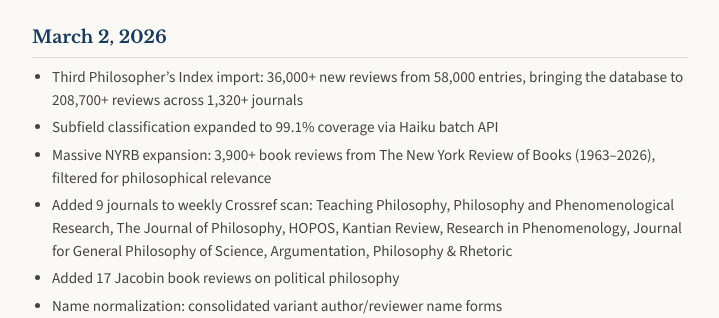
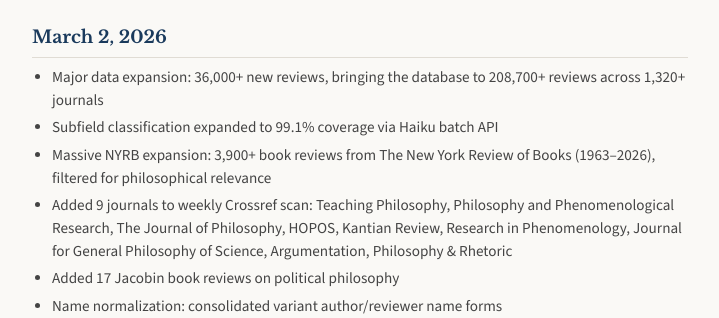
Before and after one commit to mzwolinski-png/philreviews, a Flask app: page /changelog in a window 1280 px wide. Shown: the part 146-464 px from the top of the page, without its empty margins (280-999 px from the left). Run offline with Flask 3, Linux system fonts and the light colour scheme; some libraries are stand-ins or nearby versions.

Commit message:
Remove data source mention from changelog
Co-Authored-By: Claude Opus 4.6 <noreply@anthropic.com>

```diff
--- a/docs/changelog.html
+++ b/docs/changelog.html
@@ -37,7 +37,7 @@
     <div class="changelog-entry">
         <h2>March 2, 2026</h2>
         <ul>
-            <li>Third Philosopher&rsquo;s Index import: 36,000+ new reviews from 58,000 entries, bringing the database to 208,700+ reviews across 1,320+ journals</li>
+            <li>Major data expansion: 36,000+ new reviews, bringing the database to 208,700+ reviews across 1,320+ journals</li>
             <li>Subfield classification expanded to 99.1% coverage via Haiku batch API</li>
             <li>Massive NYRB expansion: 3,900+ book reviews from The New York Review of Books (1963&ndash;2026), filtered for philosophical relevance</li>
             <li>Added 9 journals to weekly Crossref scan: Teaching Philosophy, Philosophy and Phenomenological Research, The Journal of Philosophy, HOPOS, Kantian Review, Research in Phenomenology, Journal for General Philosophy of Science, Argumentation, Philosophy &amp; Rhetoric</li>
--- a/templates/changelog.html
+++ b/templates/changelog.html
@@ -37,7 +37,7 @@
     <div class="changelog-entry">
         <h2>March 2, 2026</h2>
         <ul>
-            <li>Third Philosopher&rsquo;s Index import: 36,000+ new reviews from 58,000 entries, bringing the database to 208,700+ reviews across 1,320+ journals</li>
+            <li>Major data expansion: 36,000+ new reviews, bringing the database to 208,700+ reviews across 1,320+ journals</li>
             <li>Subfield classification expanded to 99.1% coverage via Haiku batch API</li>
             <li>Massive NYRB expansion: 3,900+ book reviews from The New York Review of Books (1963&ndash;2026), filtered for philosophical relevance</li>
             <li>Added 9 journals to weekly Crossref scan: Teaching Philosophy, Philosophy and Phenomenological Research, The Journal of Philosophy, HOPOS, Kantian Review, Research in Phenomenology, Journal for General Philosophy of Science, Argumentation, Philosophy &amp; Rhetoric</li>
```
